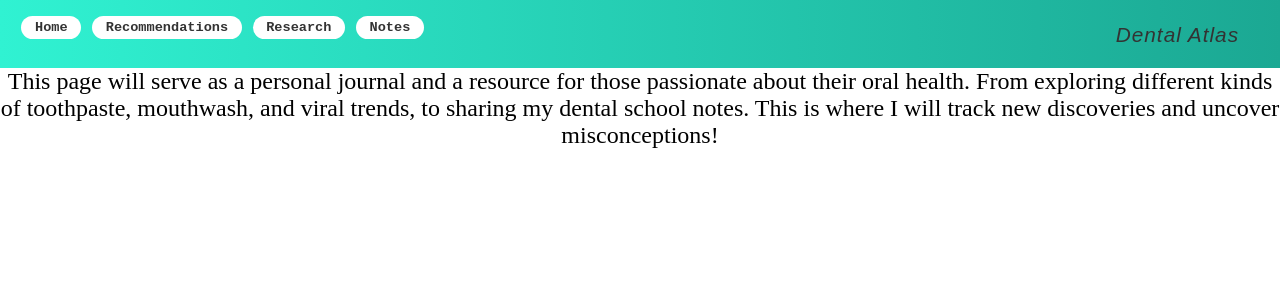
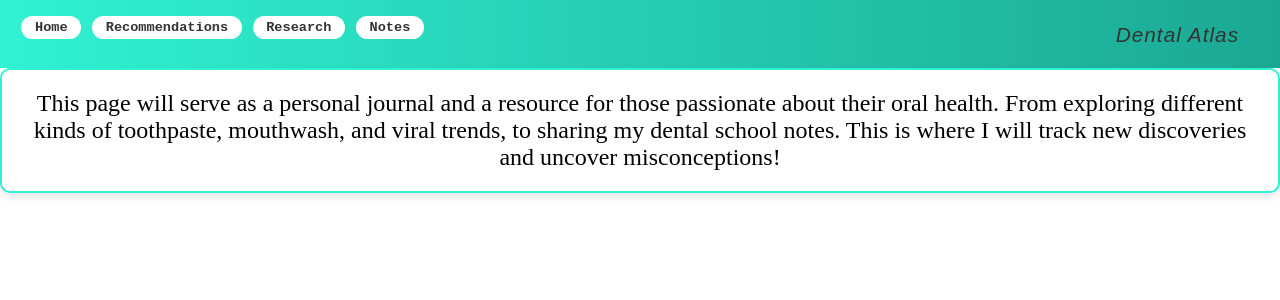
Before and after one commit to MonicaMayer33/Mouth-Notes, a Jekyll site: the page built from index.md, in a window 1280 px wide. Shown: the top 300 px of the page. Built offline with Jekyll 4.4.1, drawn with Linux system fonts in a browser that asks for light colours.

Commit message:
Update default.html

```diff
--- a/_layouts/default.html
+++ b/_layouts/default.html
@@ -50,7 +50,12 @@
 .center-text {
   text-align: center;
   font-family: 'Abril fatface', serif;
-  font-size: 1.5em;  /* Change this value to make your text larger or smaller */
+  font-size: 1.5em;
+  border: 2px solid #30F2D2; /* border color */
+  padding: 20px;
+  border-radius: 10px;
+  background-color: #fff; /* optional, makes it stand out */
+  box-shadow: 0 4px 8px rgba(0,0,0,0.1); /* optional shadow */
 }
   </style>
 </head>
```
